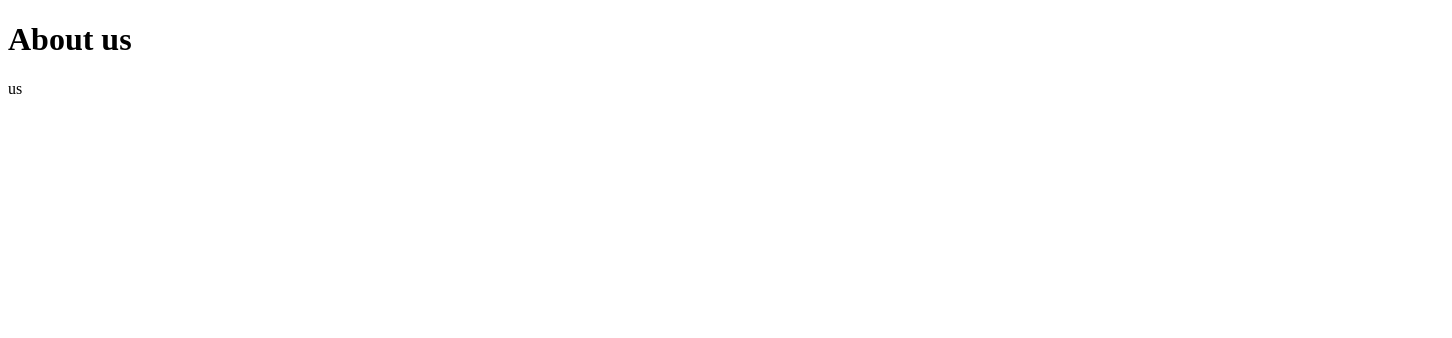
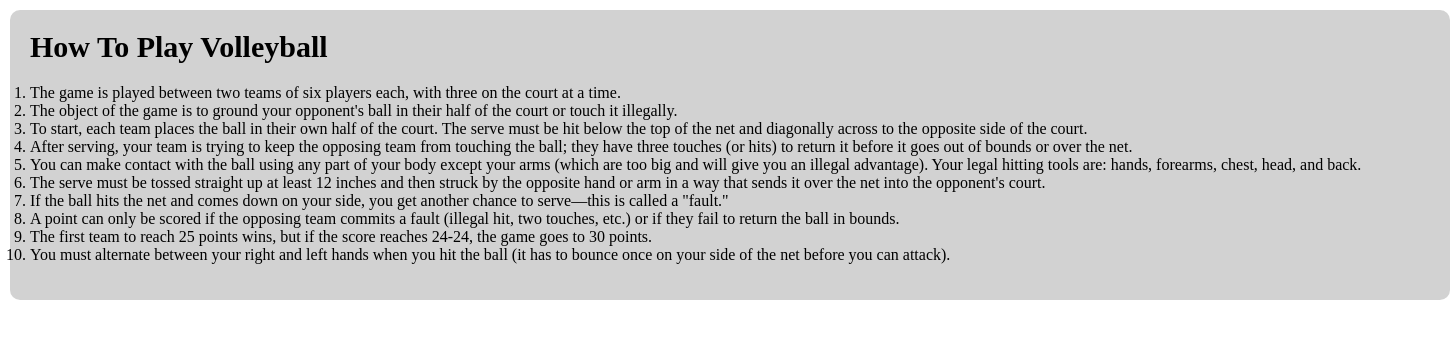
Before and after one commit to brennancarrier/day-1-webdesing, a plain HTML site: page first web project/index.html in a window 1280 px wide. Shown: the whole page, 1452 px wide, since content can reach past the window. Drawn offline with Linux system fonts and the light colour scheme.

Commit message:
test commit

```diff
--- a/first web project/index.html
+++ b/first web project/index.html
@@ -1,12 +1,55 @@
 <!DOCTYPE html>
 <html lang="en">
+<head>
+  <meta charset="UTF-8">
+  <meta name="viewport" content="width=device-width, initial-scale=1.0">
 
-<head>
-    <meta charset="UTF-8">
-    <meta name ="viewport" content="width=device-width, initial-scale=1.0">
+  <style>
+    .color-box {
+      background-color: rgb(210, 210, 210);
+      border: 2px solid white;
+      padding: 20px;
+      width: 1400px;
+      color: black;
+      border-radius: 12px;
+    }
 
+    .color-box h1 {
+      font-size: 30px;
+      margin-top: 0;
+    }
+
+    .color-box p {
+      font-size: 18px;
+    }
+
+    .color-box ol {
+      padding-left: 0;
+      margin-left: 0  ;
+    }
+  </style>
 </head>
 
 <body>
-  <h1> About us </h1>
-  <p>  us </p>
+
+  <div class="color-box">
+    <h1>How To Play Volleyball</h1>
+
+
+
+    <ol>
+    <li>The game is played between two teams of six players each, with three on the court at a time.</li>
+    <li>The object of the game is to ground your opponent's ball in their half of the court or touch it illegally.</li>
+    <li>To start, each team places the ball in their own half of the court. The serve must be hit below the top of the net and diagonally across to the opposite side of the court.</li>
+    <li>After serving, your team is trying to keep the opposing team from touching the ball; they have three touches (or hits) to return it before it goes out of bounds or over the net.</li>
+    <li>You can make contact with the ball using any part of your body except your arms (which are too big and will give you an illegal advantage). Your legal hitting tools are: hands, forearms, chest, head, and back.</li>
+    <li>The serve must be tossed straight up at least 12 inches and then struck by the opposite hand or arm in a way that sends it over the net into the opponent's court.</li>
+    <li>If the ball hits the net and comes down on your side, you get another chance to serve—this is called a "fault."</li>
+    <li>A point can only be scored if the opposing team commits a fault (illegal hit, two touches, etc.) or if they fail to return the ball in bounds.</li>
+    <li>The first team to reach 25 points wins, but if the score reaches 24-24, the game goes to 30 points.</li>
+    <li>You must alternate between your right and left hands when you hit the ball (it has to bounce once on your side of the net before you can attack).</li>
+    </ol>
+  </div>
+
+</body>
+</html>
```
Also changed, not shown: Lab 1/index.html (+11 -0 lines).
